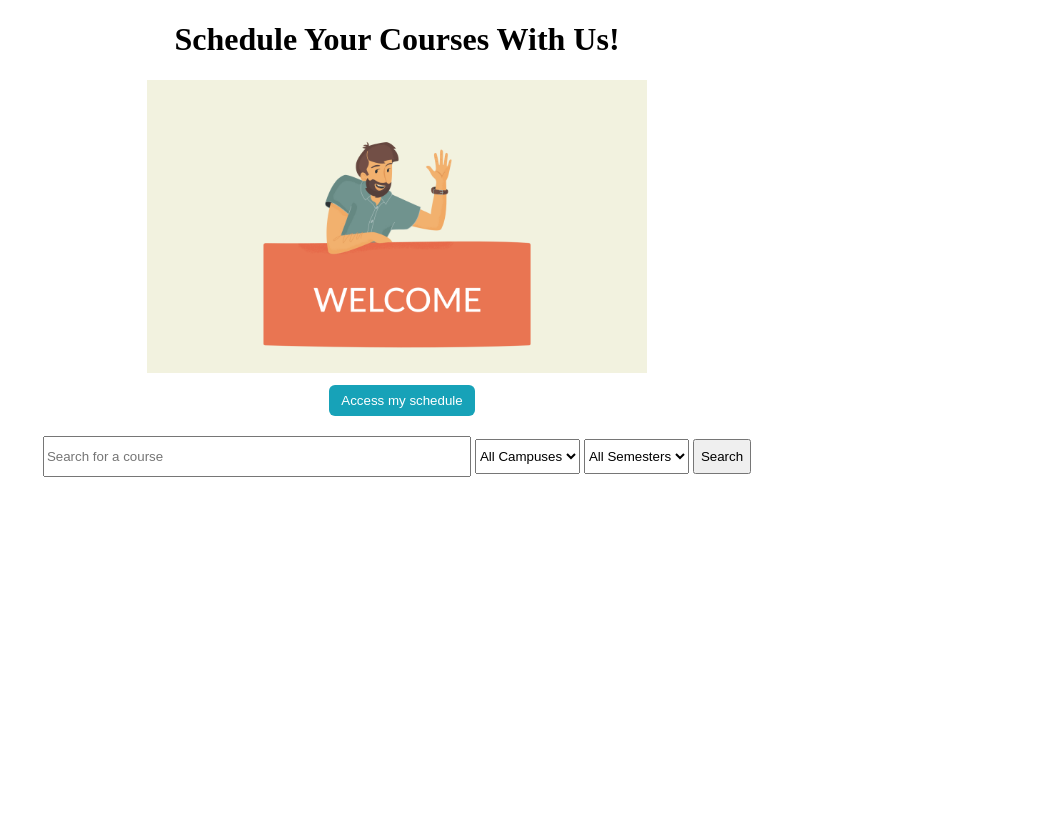
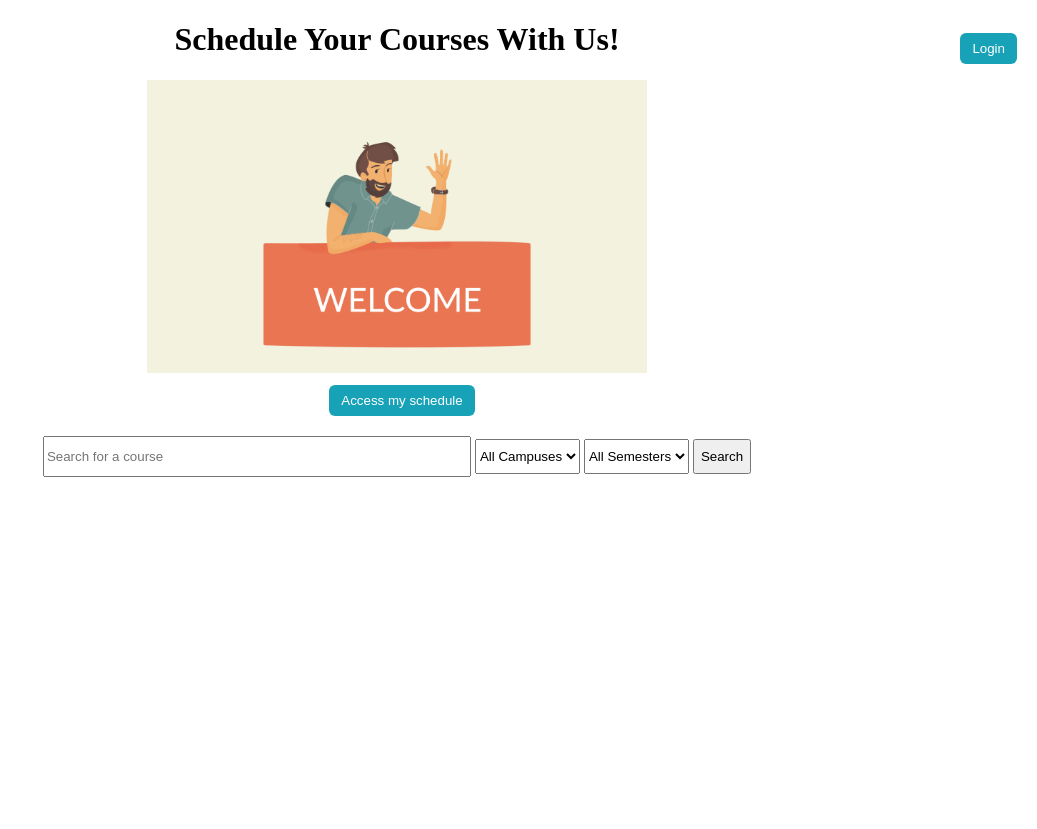
Before and after one commit to mohsenyniki03-ui/student-portal-personal, a Spring Boot app: page / in a window 1280 px wide. Shown: the whole page, without its empty margins (243-1280 px from the left). Before the commit the page ends 477 px from the top, so only its background shows below. Run offline with Spring Boot 4, Linux system fonts and the light colour scheme; some of the project's set-up classes (security, data sources, template engines, error pages and the like) are left out, and stand-ins take their place.

Commit message:
login button added in the home page - working

```diff
--- a/src/main/resources/templates/home.html
+++ b/src/main/resources/templates/home.html
@@ -5,7 +5,14 @@
     <title>cnnn</title>
 </head> -->
 
-<body>
+<body style="position: relative; min-height: 100vh;">
+    <!-- Top-right login button -->
+    <div style="position: absolute; top: 12px; right: 12px; z-index: 1000;">
+        <a th:href="@{/login}" style="text-decoration:none;">
+            <button style="background:#17a2b8;color:white;border:none;padding:8px 12px;border-radius:6px;cursor:pointer;">Login</button>
+        </a>
+    </div>
+
     <h1 style="text-align: center;">Schedule Your Courses With Us! </h1>
     <img th:src="@{/images/welcome.png}" width="500" style="display:block; margin:auto;">
     <!-- quick access buttons -->
@@ -15,6 +22,7 @@
         <a th:href="@{/schedule}" style="margin-left: 10px; text-decoration:none;">
             <button style="background:#17a2b8;color:white;border:none;padding:8px 12px;border-radius:6px;cursor:pointer;">Access my schedule</button>
         </a>
+        <!-- Login moved to top-right corner -->
     </div>
     <form th:action="@{/search}" method="get" style="text-align: center; margin-top: 20px;">
         <input type="text" name="query" placeholder="Search for a course" style="width: 420px; height: 35px;">
```
